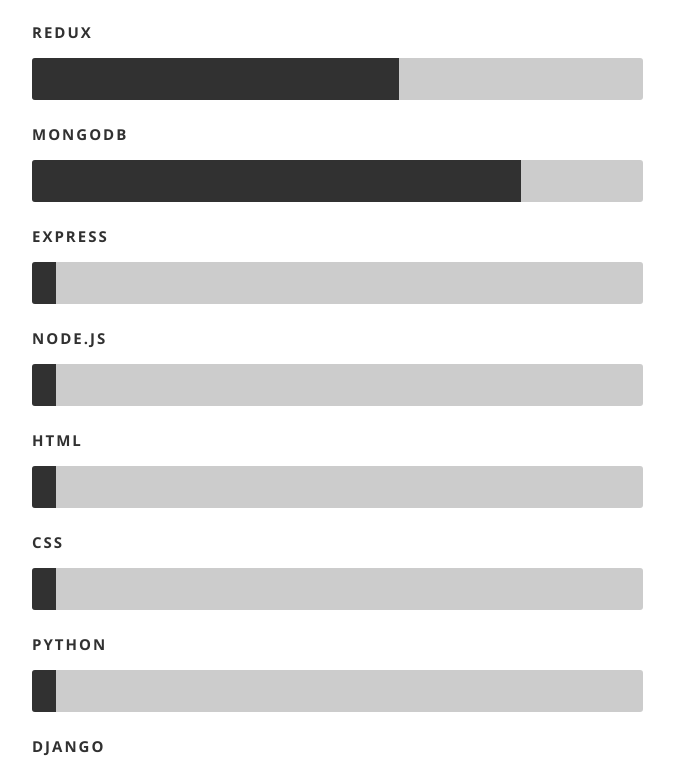
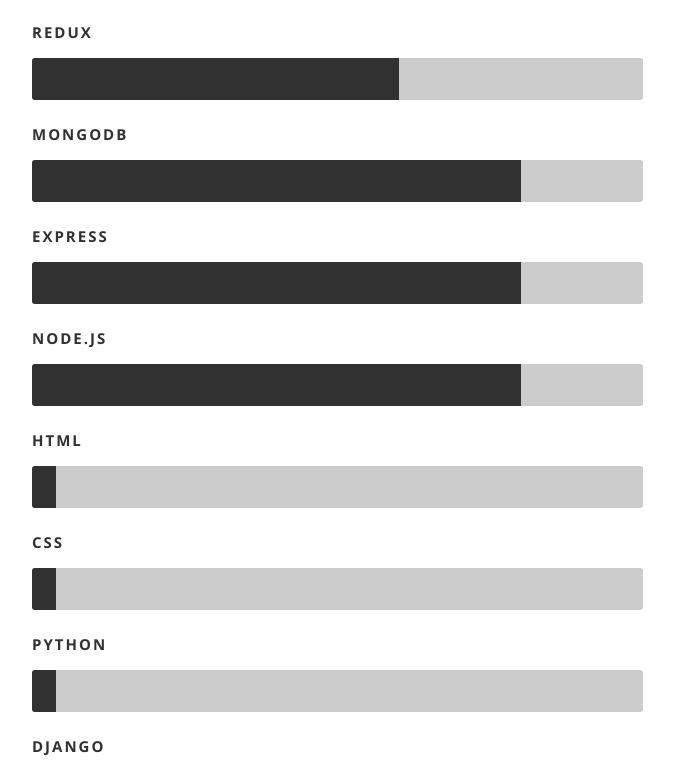
Before and after one commit to danteocualesjr/Portfolio-Site, a React (Create React App) app: page / in a window 1280 px wide. Shown: the part 3504-4266 px from the top of the page, without its empty margins (373-1047 px from the left). Built offline with nearby package versions, Linux system fonts and the light colour scheme.

Commit message:
Updated layout.css.

```diff
--- a/public/css/layout.css
+++ b/public/css/layout.css
@@ -345,13 +345,13 @@
   	-moz-animation: css 2s ease;
   	-webkit-animation: css 2s ease;
 }
-.html5 {
+.express {
   	width: 80%;
   	-moz-animation: html5 2s ease;
   	-webkit-animation: html5 2s ease;
 }
-.jquery {
-  	width: 50%;
+.nodejs {
+  	width: 80%;
   	-moz-animation: jquery 2s ease;
   	-webkit-animation: jquery 2s ease;
 }
--- a/src/Components/Resume/resume.js
+++ b/src/Components/Resume/resume.js
@@ -99,8 +99,8 @@
                         <li><span className="bar-expand react" /><em>React</em></li>
                         <li><span className="bar-expand redux" /><em>Redux</em></li>
                         <li><span className="bar-expand mongodb" /><em>MongoDB</em></li>
-                        <li><span className="bar-expand allskills" /><em>Express</em></li>
-                        <li><span className="bar-expand allskills" /><em>Node.js</em></li>
+                        <li><span className="bar-expand express" /><em>Express</em></li>
+                        <li><span className="bar-expand nodejs" /><em>Node.js</em></li>
                         <li><span className="bar-expand allskills" /><em>HTML</em></li>
                         <li><span className="bar-expand allskills" /><em>CSS</em></li>
                         <li><span className="bar-expand allskills" /><em>Python</em></li>
```
